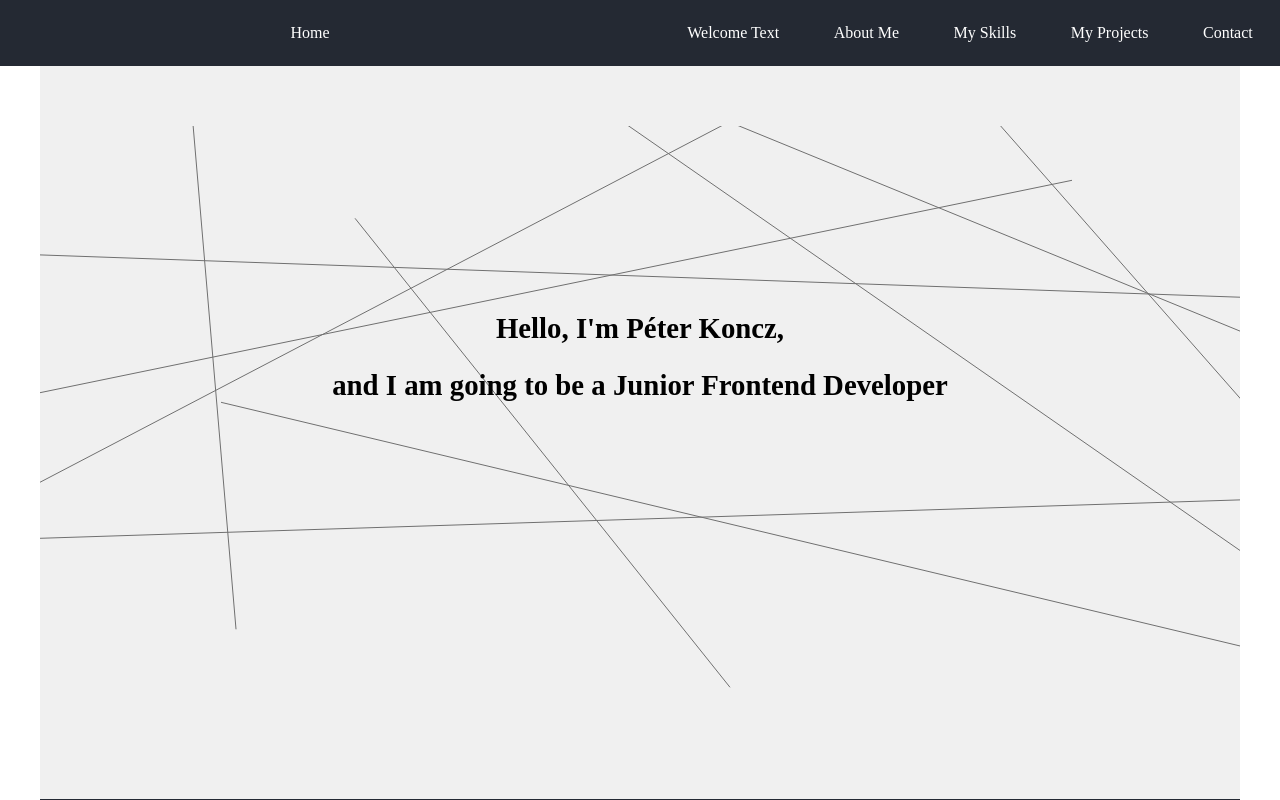
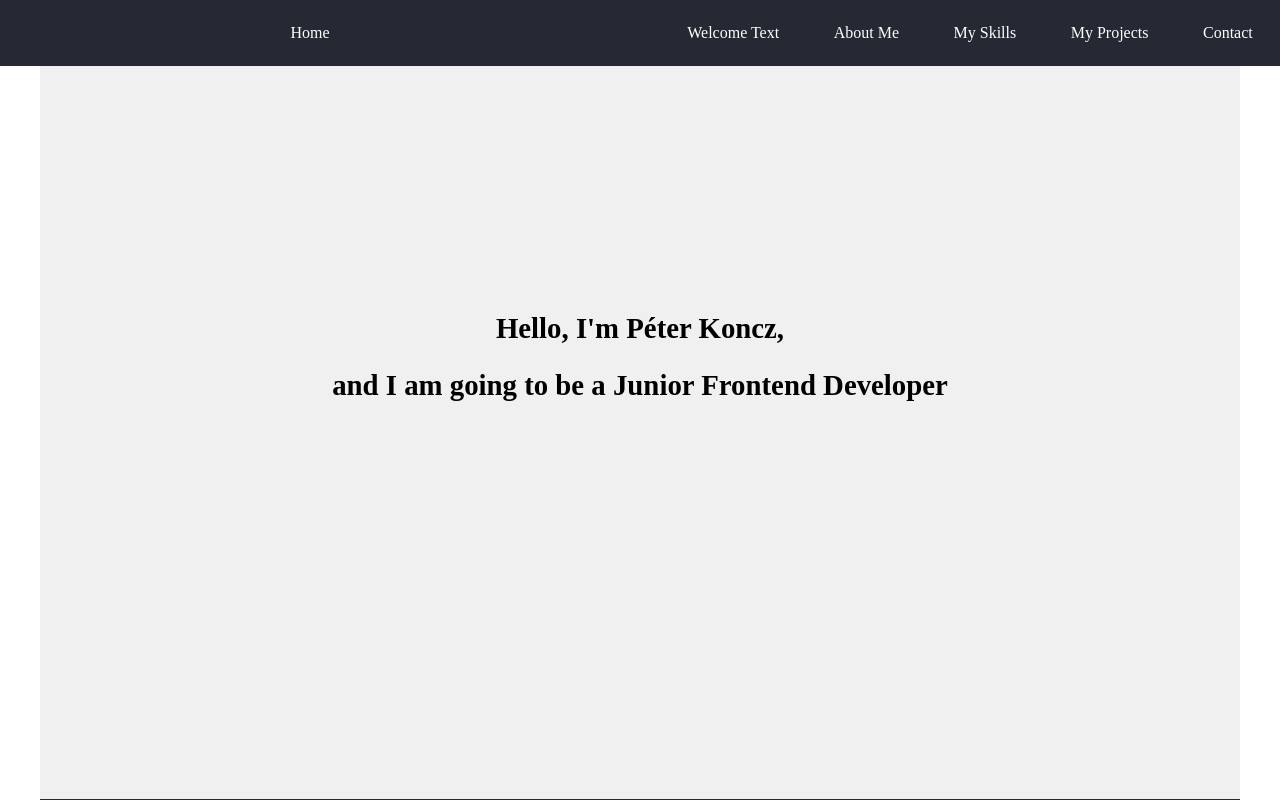
Before and after one commit to Kpeti962/firstPortfolio, a React (Create React App) app: page / in a window 1280 px wide. Shown: the top 800 px of the page. Built offline with nearby package versions, Linux system fonts and the light colour scheme.

Commit message:
comment out the lines, it isn't too nice

```diff
--- a/package.json
+++ b/package.json
@@ -16,6 +16,7 @@
     "react-dom": "^18.2.0",
     "react-fontawesome": "^1.7.1",
     "react-intersection-observer": "^9.4.0",
+    "react-router-dom": "^6.3.0",
     "react-scripts": "5.0.1",
     "sass": "^1.54.0",
     "scss": "^0.2.4",
--- a/src/components/WelcomeText.js
+++ b/src/components/WelcomeText.js
@@ -16,7 +16,7 @@ const WelcomeText = () => {
           and I am going to be a Junior Frontend Developer
         </StyledNameAndJob>
       </StyledSummary>
-      <Lines />
+      {/* <Lines /> */}
     </StyledPres>
   );
 };
```
Also changed, not shown: 1 other file (tests, documents, lock files or other folders).
